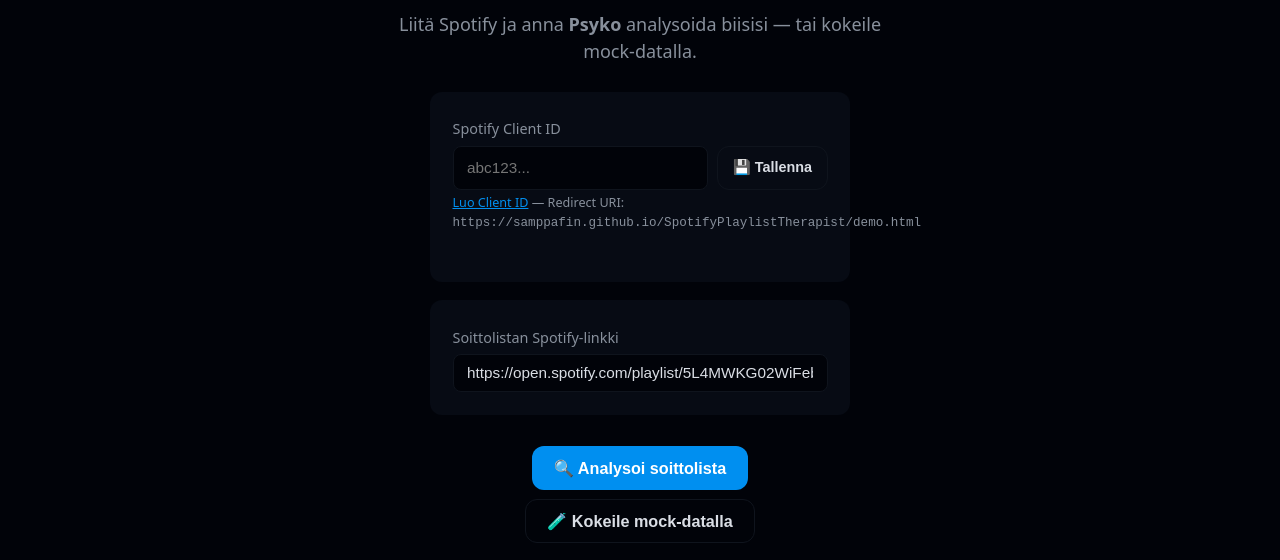
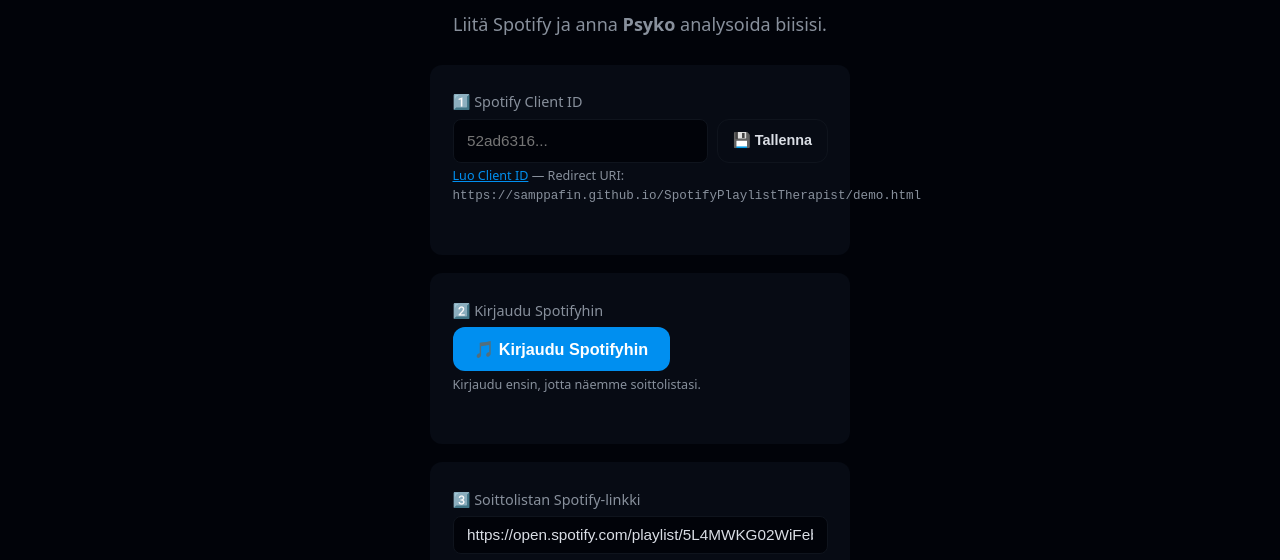
Before and after one commit to SamppaFIN/SpotifyPlaylistTherapist, a website: page public/demo.html in a window 1280 px wide. Shown: the part 390-950 px from the top of the page. Drawn offline with Linux system fonts and the light colour scheme.

Commit message:
🔐 Erottele Spotify-login ja analyysi: 1️⃣ Client ID 2️⃣ Kirjaudu 3️⃣ Analysoi

```diff
--- a/public/demo.html
+++ b/public/demo.html
@@ -222,13 +222,13 @@
     <div class="hero" style="padding:2rem 1rem">
       <span class="emoji-big">🎧</span>
       <h1>Mitä soittolistasi kertoo sinusta?</h1>
-      <p>Liitä Spotify ja anna <strong>Psyko</strong> analysoida biisisi — tai kokeile mock-datalla.</p>
+      <p>Liitä Spotify ja anna <strong>Psyko</strong> analysoida biisisi.</p>
 
-      <!-- Spotify Client ID -syöttö -->
+      <!-- Vaihe 1: Spotify Client ID -->
       <div class="report-section" style="max-width:420px;margin:1rem auto;text-align:left">
-        <label style="font-size:0.8rem;color:var(--c-text2)">Spotify Client ID</label>
+        <label style="font-size:0.8rem;color:var(--c-text2)">1️⃣ Spotify Client ID</label>
         <div style="display:flex;gap:0.5rem;margin-top:0.25rem">
-          <input type="text" id="clientIdInput" placeholder="abc123..." style="flex:1;padding:0.5rem 0.75rem;border-radius:8px;border:1.5px solid var(--c-surface2);background:var(--c-bg);color:var(--c-text);font-size:0.85rem" />
+          <input type="text" id="clientIdInput" placeholder="52ad6316..." style="flex:1;padding:0.5rem 0.75rem;border-radius:8px;border:1.5px solid var(--c-surface2);background:var(--c-bg);color:var(--c-text);font-size:0.85rem" />
           <button class="btn btn-sm btn-outline" onclick="saveClientId()" style="white-space:nowrap">💾 Tallenna</button>
         </div>
         <p style="font-size:0.7rem;color:var(--c-text2);margin-top:0.25rem">
@@ -236,18 +236,30 @@
         </p>
       </div>
 
-      <!-- Soittolistan URL -->
+      <!-- Vaihe 2: Kirjaudu Spotifyhin -->
       <div class="report-section" style="max-width:420px;margin:1rem auto;text-align:left">
-        <label style="font-size:0.8rem;color:var(--c-text2)">Soittolistan Spotify-linkki</label>
-        <input type="text" id="playlistUrlInput" placeholder="https://open.spotify.com/playlist/..." value="https://open.spotify.com/playlist/5L4MWKG02WiFebCM4O2dxd?si=4d706900a2764166" style="width:100%;padding:0.5rem 0.75rem;border-radius:8px;border:1.5px solid var(--c-surface2);background:var(--c-bg);color:var(--c-text);font-size:0.85rem;margin-top:0.25rem;box-sizing:border-box" />
+        <label style="font-size:0.8rem;color:var(--c-text2)">2️⃣ Kirjaudu Spotifyhin</label>
+        <div id="spotifyStatus" style="margin-top:0.25rem">
+          <button class="btn btn-primary" onclick="spotifyLoginOnly()">
+            🎵 Kirjaudu Spotifyhin
+          </button>
+        </div>
+        <p style="font-size:0.7rem;color:var(--c-text2);margin-top:0.25rem" id="spotifyStatusText">
+          Kirjaudu ensin, jotta näemme soittolistasi.
+        </p>
       </div>
 
-      <button class="btn btn-primary" onclick="startRealAnalysis()" style="margin-top:0.75rem">
-        🔍 Analysoi soittolista
-      </button>
-      <br>
-      <button class="btn btn-outline" onclick="loadMockAnalysis()" style="margin-top:0.5rem">
-        🧪 Kokeile mock-datalla
+      <!-- Vaihe 3: Soittolistan URL + analyysi -->
+      <div class="report-section" style="max-width:420px;margin:1rem auto;text-align:left" id="step3Section">
+        <label style="font-size:0.8rem;color:var(--c-text2)">3️⃣ Soittolistan Spotify-linkki</label>
+        <input type="text" id="playlistUrlInput" placeholder="https://open.spotify.com/playlist/..." value="https://open.spotify.com/playlist/5L4MWKG02WiFebCM4O2dxd?si=4d706900a2764166" style="width:100%;padding:0.5rem 0.75rem;border-radius:8px;border:1.5px solid var(--c-surface2);background:var(--c-bg);color:var(--c-text);font-size:0.85rem;margin-top:0.25rem;box-sizing:border-box" />
+        <button class="btn btn-primary" onclick="startRealAnalysis()" style="margin-top:0.5rem;width:100%">
+          🔍 Analysoi soittolista
+        </button>
+      </div>
+
+      <button class="btn btn-outline" onclick="loadMockAnalysis()" style="margin-top:0.75rem">
+        🧪 Kokeile mock-datalla (ei vaadi kirjautumista)
       </button>
     </div>
     <div class="report-section" style="margin-top:1rem">
@@ -565,6 +577,12 @@
     scope: SCOPES,
   });
   window.location.href = `${SPOTIFY_AUTH}/authorize?${params}`;
+}
+
+/** Pelkkä kirjautuminen — ei triggeröi analyysiä */
+async function spotifyLoginOnly() {
+  sessionStorage.removeItem('pending_playlist_url'); // Ei jatketa analyysiin
+  await spotifyLogin();
 }
 
 async function handleSpotifyCallback() {
@@ -1162,14 +1180,18 @@
   const saved = getClientId();
   if (saved) document.getElementById('clientIdInput').value = saved;
 
+  // Näytä kirjautumistila
+  await updateLoginStatus();
+
   // Tarkista onko paluu Spotify-authista (?code=...)
   const params = new URLSearchParams(window.location.search);
   if (params.has('code')) {
     const ok = await handleSpotifyCallback();
     if (ok) {
-      // Jatka analyysiä — hae playlist ID URL:sta jos tallessa
+      await updateLoginStatus();
       const pendingUrl = sessionStorage.getItem('pending_playlist_url');
       if (pendingUrl) {
+        // Jatka suoraan analyysiin
         sessionStorage.removeItem('pending_playlist_url');
         document.getElementById('playlistUrlInput').value = pendingUrl;
         const playlistId = parsePlaylistUrl(pendingUrl);
@@ -1179,11 +1201,21 @@
           return;
         }
       }
-      // Ei pending URL:ia — näytä landing
+      // Vain kirjautuminen — näytä onnistumisviesti
       document.getElementById('landingError').style.display = 'block';
       document.getElementById('landingError').innerHTML =
         '<div class="report-section" style="border-left:3px solid var(--c-success);color:var(--c-success)">✅ Kirjautuminen onnistui! Syötä soittolistan URL ja klikkaa "Analysoi soittolista".</div>';
     }
+  }
+}
+
+async function updateLoginStatus() {
+  const hasToken = await getValidToken();
+  const statusEl = document.getElementById('spotifyStatus');
+  const statusText = document.getElementById('spotifyStatusText');
+  if (hasToken && statusEl) {
+    statusEl.innerHTML = '<span style="color:var(--c-success);font-weight:600">✅ Kirjautunut Spotifyhin</span>';
+    statusText.textContent = 'Olet kirjautunut — nyt voit analysoida soittolistasi.';
   }
 }
 
```
